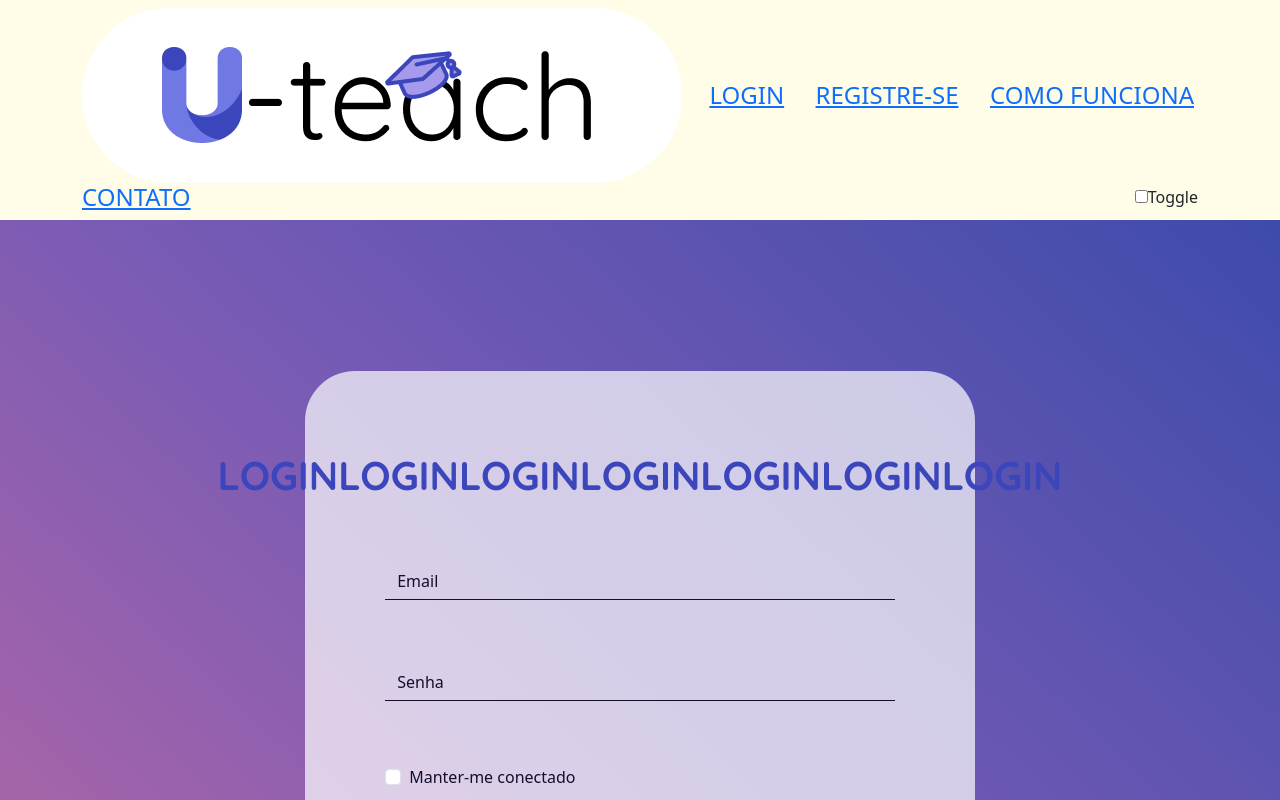
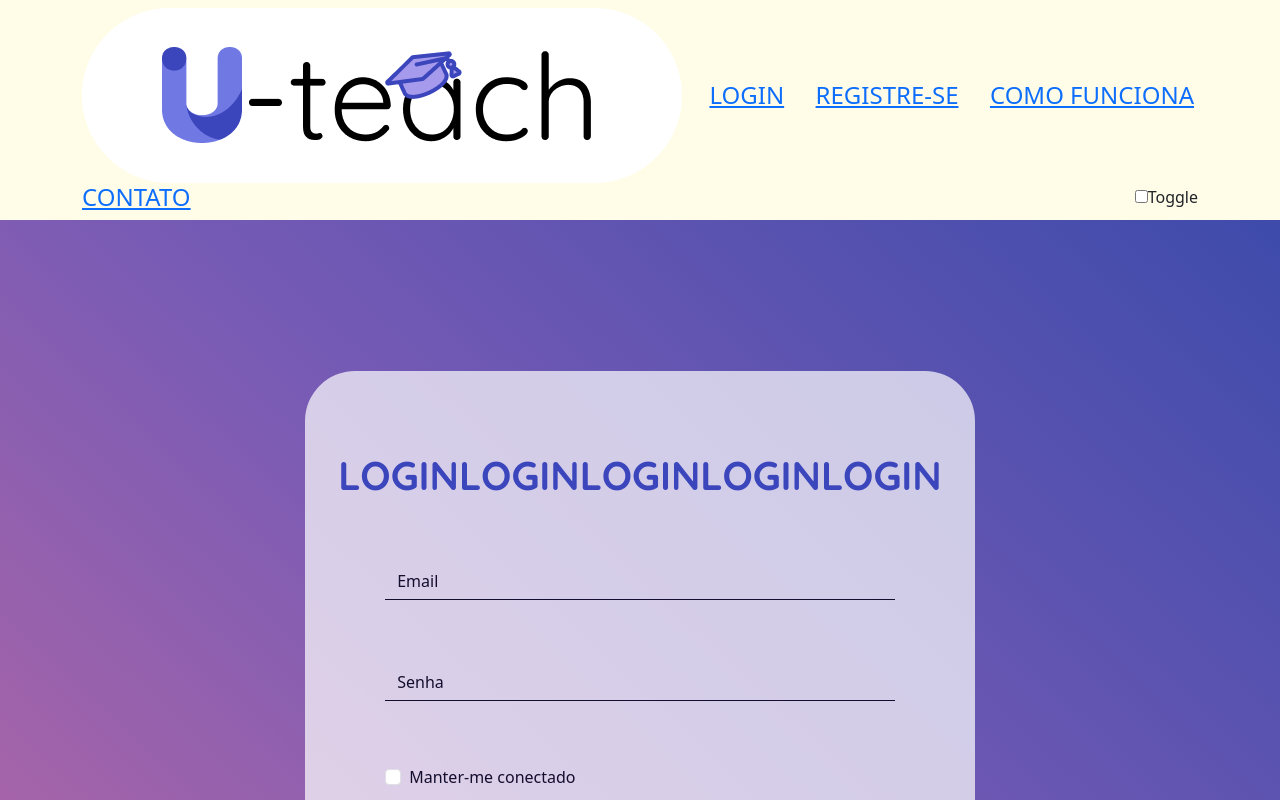
Before and after one commit to rafakid01/PROJETO_INTEGRADOR, an Angular app in the folder projeto-angular/: page /login in a window 1280 px wide. Shown: the top 800 px of the page. Built offline with nearby package versions, Linux system fonts and the light colour scheme.

Commit message:
add 5 titulos

```diff
--- a/projeto-angular/src/app/components/login/login.component.html
+++ b/projeto-angular/src/app/components/login/login.component.html
@@ -2,8 +2,6 @@
   <div class="container">
     <div class="login-container">
       <div class="title-container">
-        <h1 class="title">{{ "Login" | uppercase }}</h1>
-        <h1 class="title">{{ "Login" | uppercase }}</h1>
         <h1 class="title">{{ "Login" | uppercase }}</h1>
         <h1 class="title">{{ "Login" | uppercase }}</h1>
         <h1 class="title">{{ "Login" | uppercase }}</h1>
```
